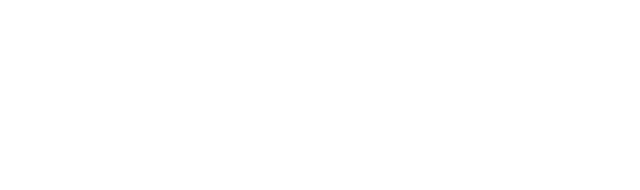
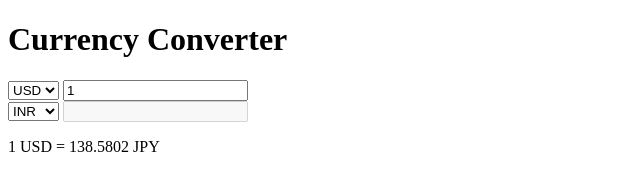
Before and after one commit to CheBar1/currency-converter, a plain HTML site: page index.html in a window 1280 px wide. Shown: the whole page, without its empty margins (0-640 px from the left). Drawn offline with Linux system fonts and the light colour scheme.

Commit message:
added html

```diff
--- a/index.html
+++ b/index.html
@@ -8,6 +8,34 @@
     <link rel="stylesheet" href="style.css">
 </head>
 <body>
+    <div class="container">
+        <h1>Currency Converter</h1>
+        <div class="currency-container">
+            <select id="currency-first">
+                <option value="AUD">AUD</option>
+                <option value="CAD">CAD</option>
+                <option value="EUR">EUR</option>
+                <option value="GBP">GBP</option>
+                <option value="INR">INR</option>
+                <option value="JPY">JPY</option>
+                <option value="USD" selected>USD</option>
+            </select>
+            <input type="number" id="worth-first" value="1" min="0">
+        </div>
+        <div class="currency-container">
+            <select id="currency-second">
+                <option value="AUD">AUD</option>
+                <option value="CAD">CAD</option>
+                <option value="EUR">EUR</option>
+                <option value="GBP">GBP</option>
+                <option value="INR"selected>INR</option>
+                <option value="JPY">JPY</option>
+                <option value="USD">USD</option>
+            </select>
+            <input type="number" id="worth-second" disabled>
+        </div>
+        <p class="exchange-rate" id="exchange-rate">1 USD = 138.5802 JPY</p>
+    </div>
     <script src="index.js"></script>
 </body>
 </html>
```
Also changed, not shown: 1 other file.
